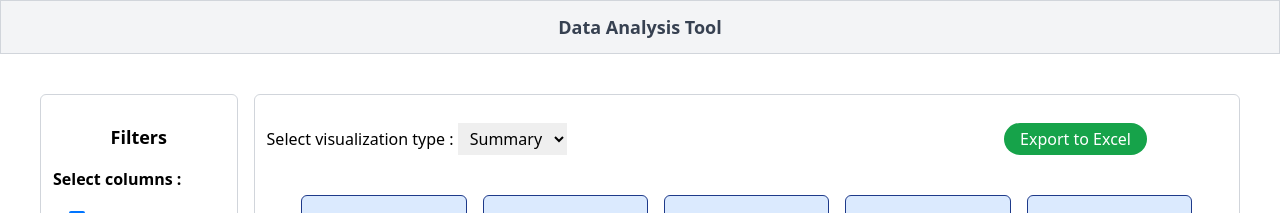
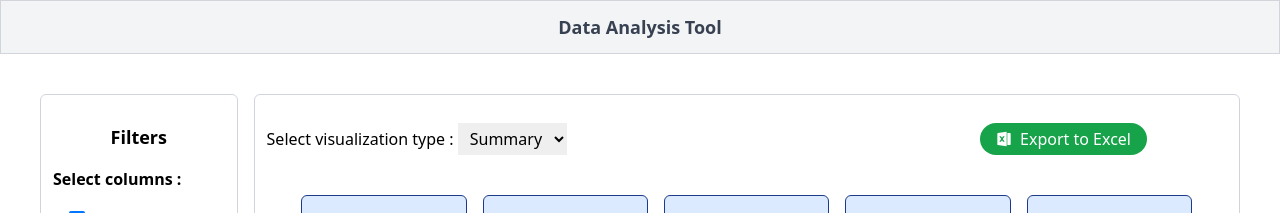
Before and after one commit to Pushpendra766/stackit-assignment, a React (Vite) app: page / in a window 1280 px wide. Shown: the top 213 px of the page. Built offline with nearby package versions, Linux system fonts and the light colour scheme; no server answers.

Commit message:
headre added in excel export

```diff
--- a/package.json
+++ b/package.json
@@ -15,7 +15,8 @@
     "file-saver": "^2.0.5",
     "react": "^18.2.0",
     "react-chartjs-2": "^5.2.0",
-    "react-dom": "^18.2.0"
+    "react-dom": "^18.2.0",
+    "react-icons": "^5.0.1"
   },
   "devDependencies": {
     "@types/react": "^18.2.43",
--- a/src/elements/ExportToExcel.jsx
+++ b/src/elements/ExportToExcel.jsx
@@ -1,11 +1,20 @@
 import React from "react";
 import * as ExcelJS from "exceljs";
+import { RiFileExcel2Fill } from "react-icons/ri";
 
 const ExportToExcel = ({ data }) => {
   const exportToExcel = () => {
     const workbook = new ExcelJS.Workbook();
     const worksheet = workbook.addWorksheet("SampleSheet");
-
+    worksheet.addRow([
+      "Timestamp",
+      "Open",
+      "Low",
+      "High",
+      "Close",
+      "Volume",
+      "Open Interest",
+    ]);
     data.forEach((row) => {
       worksheet.addRow(row);
     });
@@ -17,7 +26,7 @@ const ExportToExcel = ({ data }) => {
 
       const link = document.createElement("a");
       link.href = URL.createObjectURL(blob);
-      link.download = "SampleData.xlsx";
+      link.download = "stock_data.xlsx";
 
       document.body.appendChild(link);
       link.click();
@@ -27,10 +36,13 @@ const ExportToExcel = ({ data }) => {
 
   return (
     <button
-      className="bg-green-600 px-4 py-1 rounded-full text-white"
+      className="bg-green-600 px-4 py-1 rounded-full text-white flex justify-center gap-2 items-center"
       onClick={exportToExcel}
     >
-      Export to Excel
+      <span>
+        <RiFileExcel2Fill />
+      </span>
+      Export to Excel{" "}
     </button>
   );
 };
```
Also changed, not shown: 1 other file (tests, documents, lock files or other folders).
